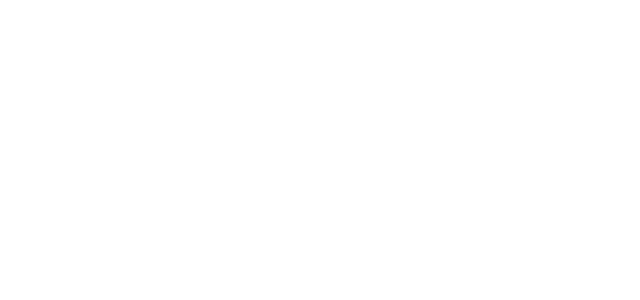
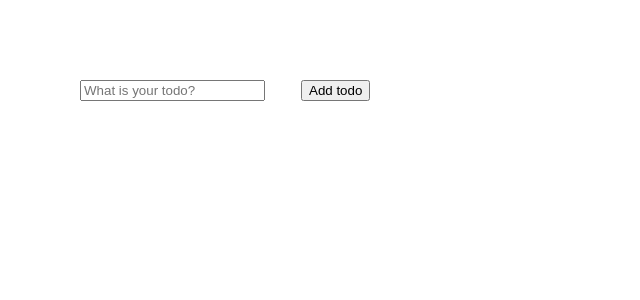
Before and after one commit to PokizaSdv/react-app-todo, a React (Create React App) app: page / in a window 1280 px wide. Shown: the top 300 px of the page, without its empty margins (0-640 px from the left). Built offline with nearby package versions, Linux system fonts and the light colour scheme.

Commit message:
Implement Adding new Todo and Render it as List

```diff
--- a/package.json
+++ b/package.json
@@ -9,6 +9,7 @@
     "react": "^18.2.0",
     "react-dom": "^18.2.0",
     "react-scripts": "5.0.1",
+    "uuid": "^9.0.1",
     "web-vitals": "^2.1.4"
   },
   "scripts": {
--- a/src/App.css
+++ b/src/App.css
@@ -1,5 +1,26 @@
 main {
-  max-width: 800px;
-  margin: 0 auto;
-  padding: 80px;
+    max-width: 800px;
+    padding: 80px;
 }
+
+input {
+    margin-right: 20px;
+}
+form {
+  display: flex;
+  gap: 16px;
+}
+
+.form-control input,
+.form-control span {
+  display: block;
+}
+
+.form-control span {
+  color: red;
+}
+
+
+li {
+  margin-bottom: 6px;
+}
--- a/src/App.js
+++ b/src/App.js
@@ -1,13 +1,96 @@
-import React from 'react';
-import './App.css';
+import React from "react";
+import { v4 as uuid } from "uuid";
+import "./App.css";
 
-class  App extends React.Component {
-  render() {
-    return (
-     <main></main>
-  )
-  }
+class App extends React.Component {
+    constructor() {
+        super();
+        this.state = {
+            todos: [],
+            inputVaLue: "",
+            inputError: false,
+            showEditModal: false,
+            editingInputValue: "",
+            editingTodoId: ""
+        };
+    }
 
+    addTodo = (e) => {
+        e.preventDefault();
+        if (this.state.inputVaLue.length <= 2) {
+            this.setState({
+                inputError: true
+            });
+            return;
+        }
+        const newTodo = {
+            id: uuid(),
+            text: this.state.inputVaLue,
+            isDone: false
+        };
+
+        this.setState((prevState) => {
+            const copyTodos = [...prevState.todos, newTodo];
+            return {
+                todos: copyTodos,
+                inputVaLue: ""
+            };
+        });
+    };
+
+    handleOnChange = (e) => {
+        const { value } = e.target;
+        this.setState({
+            inputVaLue: value
+        });
+        if (value.length <= 2) {
+            this.setState({
+                inputError: true
+            });
+        } else {
+            this.setState({
+                inputError: false
+            });
+        }
+    };
+
+
+
+    render() {
+        return (
+            <main>
+                <form onSubmit={this.addTodo}>
+                    <div className="form-control">
+                        <input
+                            className="input"
+                            onChange={this.handleOnChange}
+                            value={this.state.inputVaLue}
+                            type="text"
+                            placeholder="What is your todo?"
+                        ></input>
+                        {this.state.inputError && <span>Invalid Todo</span>}
+                    </div>
+                    <input type="submit" value="Add todo"></input>
+                </form>
+                <ul>
+                    {this.state.todos.map((todo) => {
+                        return (
+                            <li
+                                key={todo.id}
+                                className={todo.isDone ? "todo-done" : ""}
+                            >
+                                <span className="todo-text">{todo.text}</span>
+
+
+                            </li>
+                        );
+                    })}
+                </ul>
+
+
+            </main>
+        );
+    }
 }
 
 export default App;
```
Also changed, not shown: 1 other file (tests, documents, lock files or other folders).
